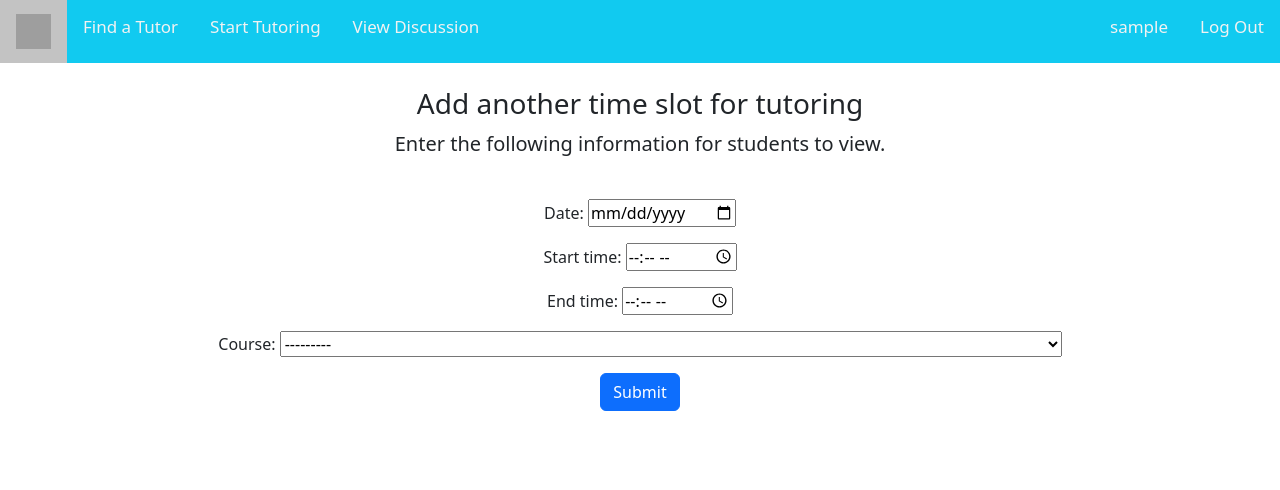
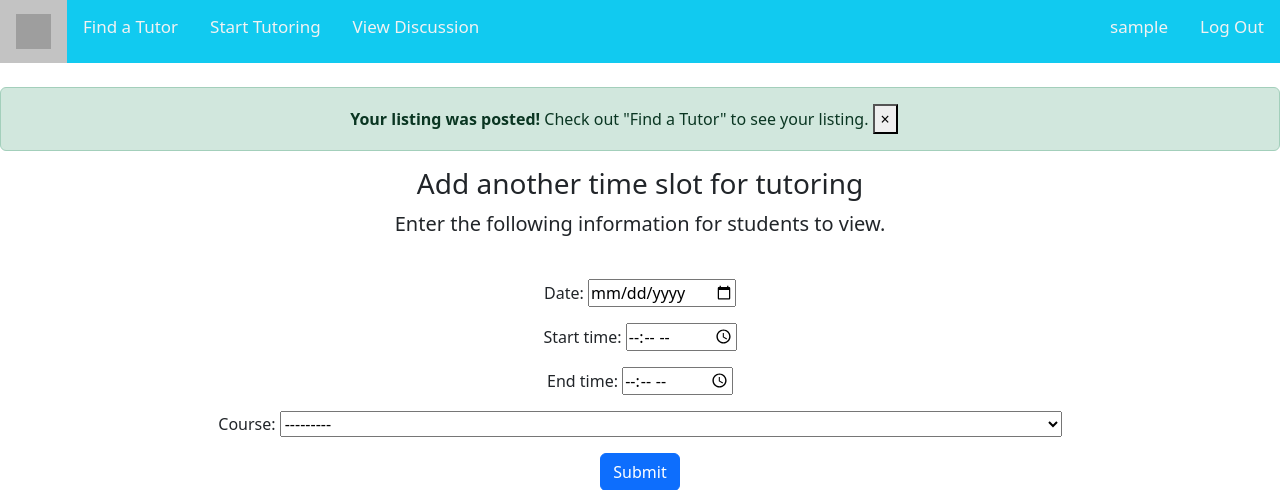
Before and after one commit to maryvwalton/tutor-me-app, a Django app: template templates/myapp/add_more_availability.html in a window 1280 px wide. Shown: the top 490 px of the page. Run offline with Django 3.2, Linux system fonts and the light colour scheme; the template is opened without the code that fills it: values that come from a table or form of the project are taken from there, others are empty; the visitor is signed in with stand-in values (Sample User, id 1); data comes from the database, SQL or seed files in the repository; some libraries are stand-ins or nearby versions; grey boxes are pictures that could not be loaded.

Commit message:
success alert for appointment

```diff
--- a/templates/myapp/add_more_availability.html
+++ b/templates/myapp/add_more_availability.html
@@ -79,6 +79,13 @@
 <!-- APPOINTMENT FORM -->
   <body class="text-center">
 
+    <div class="alert alert-success alert-dismissible fade show" role="alert">
+      <strong>Your listing was posted!</strong> Check out "Find a Tutor" to see your listing.
+      <button type="button" class="close" data-bs-dismiss="alert" aria-label="Close">
+        <span aria-hidden="true">&times;</span>
+      </button>
+    </div>
+
     <main role="main" class="inner cover">
       <h3 class=" font-weight-normal">Add another time slot for tutoring</h3>
       <p class="lead"> Enter the following information for students to view.  </p>
--- a/templates/myapp/submit_listing.html
+++ b/templates/myapp/submit_listing.html
@@ -89,6 +89,7 @@
         {% csrf_token %}
         {{ form.as_p }}
         <button class="btn btn-primary" type="Submit"> Submit</button>
+
       </form>
       {% endblock %}
 
```
